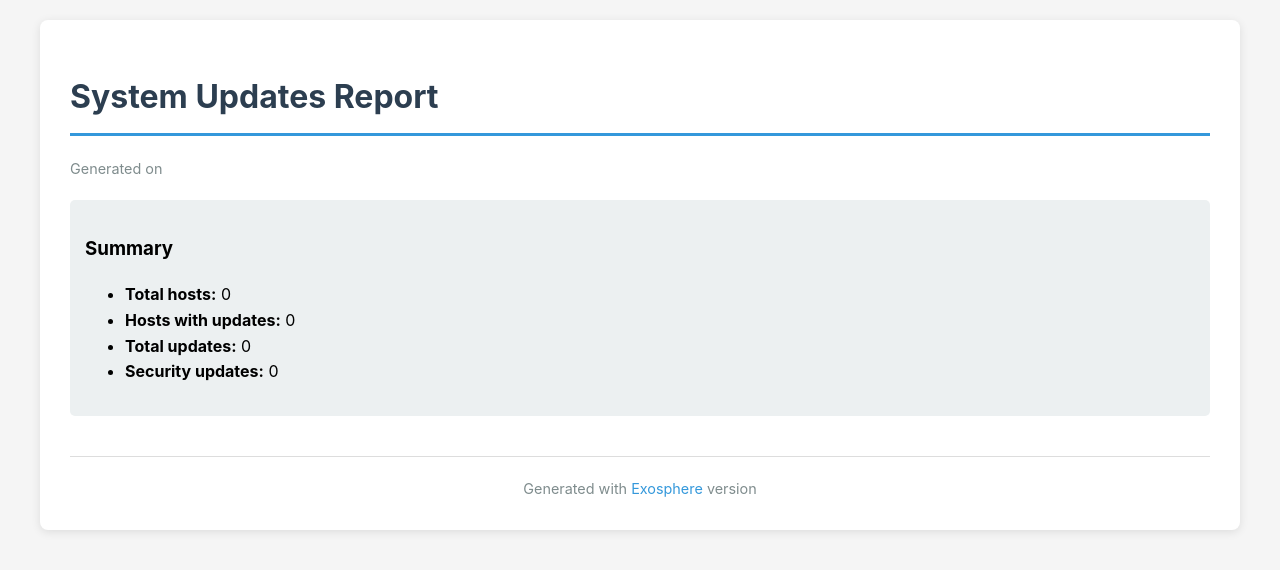
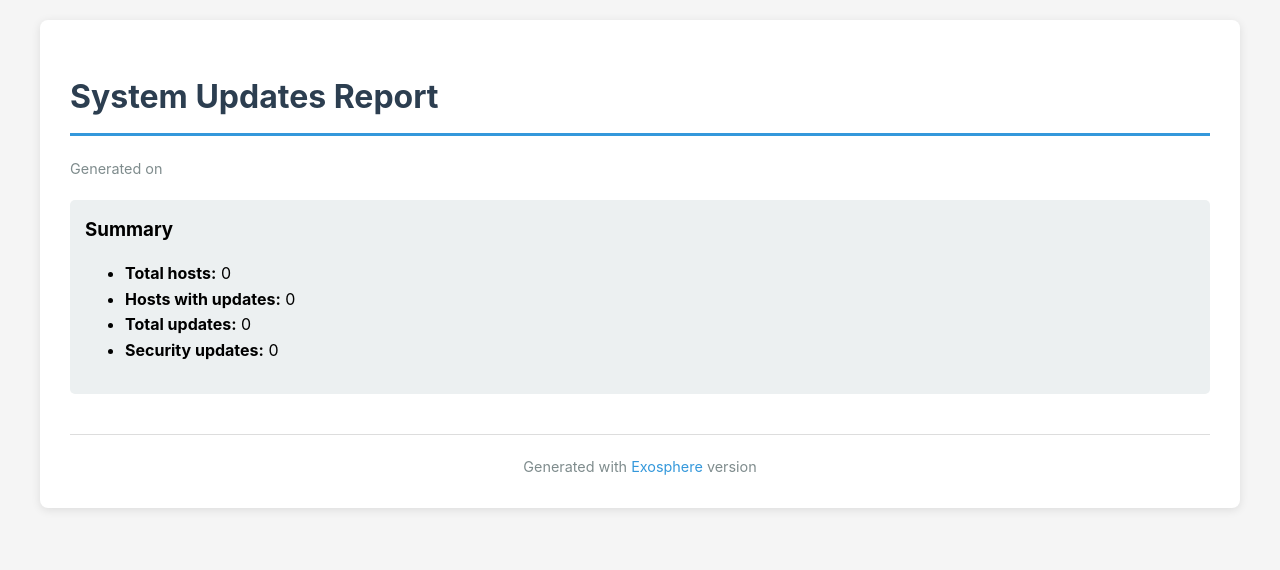
Before and after one commit to mrdaemon/exosphere, a Python web app: template src/exosphere/templates/report.html.j2 in a window 1280 px wide. Shown: the top 570 px of the page. Run offline with Jinja, Linux system fonts and the light colour scheme; the template is opened without the code that fills it, so the values that code supplies are empty.

Commit message:
html report: Fix header margins

```diff
--- a/src/exosphere/templates/report.html.j2
+++ b/src/exosphere/templates/report.html.j2
@@ -22,12 +22,16 @@
             box-shadow: 0 2px 10px rgba(0,0,0,0.1);
         }
         h1 { color: #2c3e50; border-bottom: 3px solid #3498db; padding-bottom: 10px; }
-        h2 { color: #34495e; border-bottom: 1px solid #ecf0f1; padding-bottom: 5px; }
+        h2 { color: #34495e; border-bottom: 1px solid #ecf0f1; padding-bottom: 5px; margin-top: 0; }
         .summary {
             background: #ecf0f1;
             padding: 15px;
             border-radius: 5px;
             margin: 20px 0;
+        }
+        .summary h3 {
+            margin-top: 0;
+            margin-bottom: 15px;
         }
         .host-section {
             margin: 30px 0;
```
